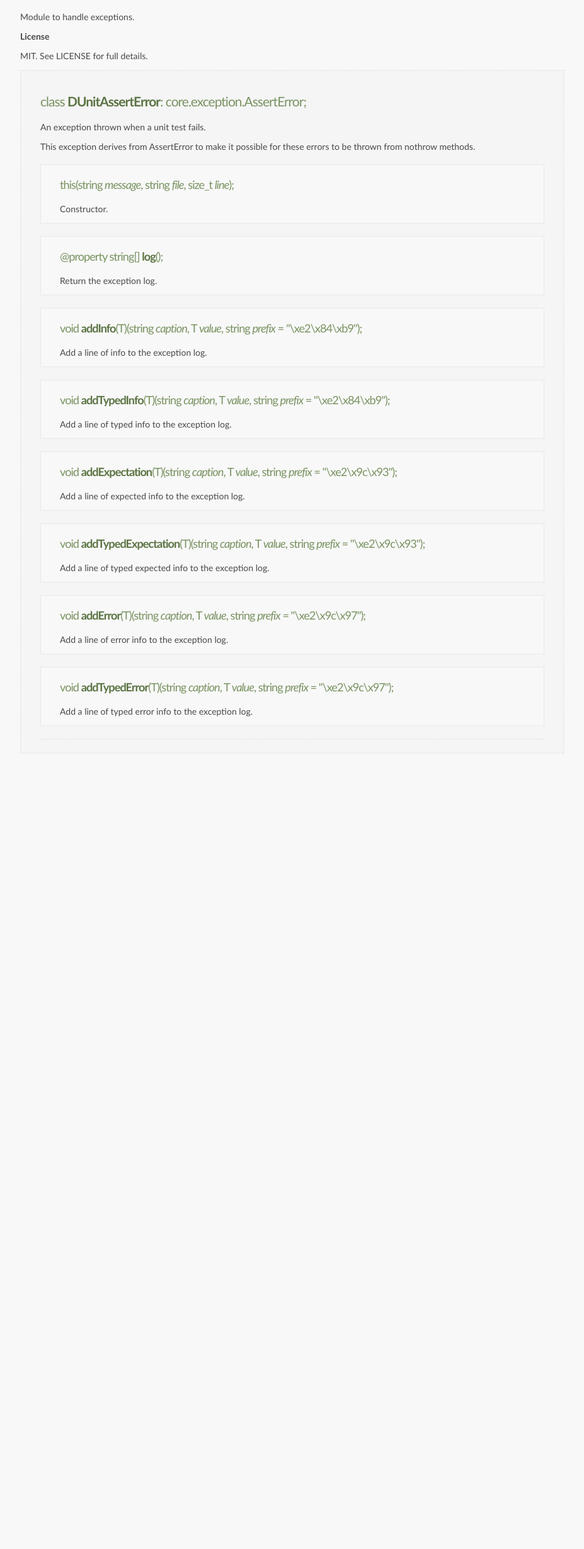
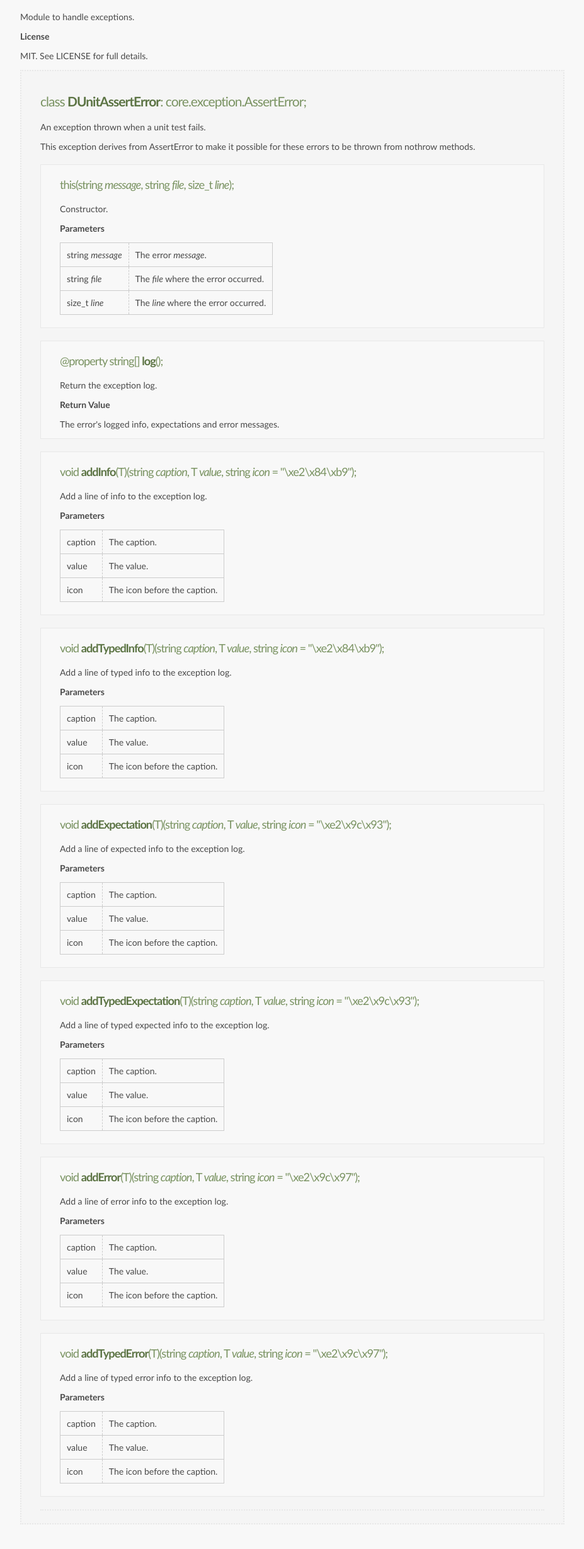
Before and after one commit to nomad-software/dunit, a website: page docs/error.html in a window 1280 px wide. Shown: the part 62-2522 px from the top of the page at 63% size, without its empty margins (176-1103 px from the left). Before the commit the page ends 1317 px from the top, so only its background shows below. Drawn offline with Linux system fonts and the light colour scheme; a web font is replaced by a local one.

Commit message:
Refactored some code to provide a better base for future extension and maintainability.

```diff
--- a/docs/error.html
+++ b/docs/error.html
@@ -21,42 +21,100 @@
 </div>
 <div class="class-members"><h2><a name="DUnitAssertError.this"></a> this(string <em>message</em>, string <em>file</em>, size_t <em>line</em>);
 </h2>
-<div class="declaration-description"><div class="sections"><p>Constructor.</p>
+<div class="declaration-description"><div class="sections"><p>Constructor.
+</p>
+<h3>Parameters</h3><table class="parameter-list"><tr><td>string <em>message</em></td>
+<td>The error <em>message</em>.</td></tr>
+<tr><td>string <em>file</em></td>
+<td>The <em>file</em> where the error occurred.</td></tr>
+<tr><td>size_t <em>line</em></td>
+<td>The <em>line</em> where the error occurred.</td></tr>
+</table>
 </div>
 </div>
 <h2><a name="DUnitAssertError.log"></a>@property string[] <span class="symbol">log</span>();
 </h2>
-<div class="declaration-description"><div class="sections"><p>Return the exception <span class="symbol">log</span>.</p>
+<div class="declaration-description"><div class="sections"><p>Return the exception <span class="symbol">log</span>.
+</p>
+<h3>Return Value</h3><p>The error's logged info, expectations and error messages.</p>
 </div>
 </div>
-<h2><a name="DUnitAssertError.addInfo"></a>void <span class="symbol">addInfo</span>(T)(string <em>caption</em>, T <em>value</em>, string <em>prefix</em> = "\xe2\x84\xb9");
+<h2><a name="DUnitAssertError.addInfo"></a>void <span class="symbol">addInfo</span>(T)(string <em>caption</em>, T <em>value</em>, string <em>icon</em> = "\xe2\x84\xb9");
 </h2>
-<div class="declaration-description"><div class="sections"><p>Add a line of info to the exception log.</p>
+<div class="declaration-description"><div class="sections"><p>Add a line of info to the exception log.
+</p>
+<h3>Parameters</h3><table class="parameter-list"><tr><td>caption</td>
+<td>The caption.</td></tr>
+<tr><td>value</td>
+<td>The value.</td></tr>
+<tr><td>icon</td>
+<td>The icon before the caption.</td></tr>
+</table>
 </div>
 </div>
-<h2><a name="DUnitAssertError.addTypedInfo"></a>void <span class="symbol">addTypedInfo</span>(T)(string <em>caption</em>, T <em>value</em>, string <em>prefix</em> = "\xe2\x84\xb9");
+<h2><a name="DUnitAssertError.addTypedInfo"></a>void <span class="symbol">addTypedInfo</span>(T)(string <em>caption</em>, T <em>value</em>, string <em>icon</em> = "\xe2\x84\xb9");
 </h2>
-<div class="declaration-description"><div class="sections"><p>Add a line of typed info to the exception log.</p>
+<div class="declaration-description"><div class="sections"><p>Add a line of typed info to the exception log.
+</p>
+<h3>Parameters</h3><table class="parameter-list"><tr><td>caption</td>
+<td>The caption.</td></tr>
+<tr><td>value</td>
+<td>The value.</td></tr>
+<tr><td>icon</td>
+<td>The icon before the caption.</td></tr>
+</table>
 </div>
 </div>
-<h2><a name="DUnitAssertError.addExpectation"></a>void <span class="symbol">addExpectation</span>(T)(string <em>caption</em>, T <em>value</em>, string <em>prefix</em> = "\xe2\x9c\x93");
+<h2><a name="DUnitAssertError.addExpectation"></a>void <span class="symbol">addExpectation</span>(T)(string <em>caption</em>, T <em>value</em>, string <em>icon</em> = "\xe2\x9c\x93");
 </h2>
-<div class="declaration-description"><div class="sections"><p>Add a line of expected info to the exception log.</p>
+<div class="declaration-description"><div class="sections"><p>Add a line of expected info to the exception log.
+</p>
+<h3>Parameters</h3><table class="parameter-list"><tr><td>caption</td>
+<td>The caption.</td></tr>
+<tr><td>value</td>
+<td>The value.</td></tr>
+<tr><td>icon</td>
+<td>The icon before the caption.</td></tr>
+</table>
 </div>
 </div>
-<h2><a name="DUnitAssertError.addTypedExpectation"></a>void <span class="symbol">addTypedExpectation</span>(T)(string <em>caption</em>, T <em>value</em>, string <em>prefix</em> = "\xe2\x9c\x93");
+<h2><a name="DUnitAssertError.addTypedExpectation"></a>void <span class="symbol">addTypedExpectation</span>(T)(string <em>caption</em>, T <em>value</em>, string <em>icon</em> = "\xe2\x9c\x93");
 </h2>
-<div class="declaration-description"><div class="sections"><p>Add a line of typed expected info to the exception log.</p>
+<div class="declaration-description"><div class="sections"><p>Add a line of typed expected info to the exception log.
+</p>
+<h3>Parameters</h3><table class="parameter-list"><tr><td>caption</td>
+<td>The caption.</td></tr>
+<tr><td>value</td>
+<td>The value.</td></tr>
+<tr><td>icon</td>
+<td>The icon before the caption.</td></tr>
+</table>
 </div>
 </div>
-<h2><a name="DUnitAssertError.addError"></a>void <span class="symbol">addError</span>(T)(string <em>caption</em>, T <em>value</em>, string <em>prefix</em> = "\xe2\x9c\x97");
+<h2><a name="DUnitAssertError.addError"></a>void <span class="symbol">addError</span>(T)(string <em>caption</em>, T <em>value</em>, string <em>icon</em> = "\xe2\x9c\x97");
 </h2>
-<div class="declaration-description"><div class="sections"><p>Add a line of error info to the exception log.</p>
+<div class="declaration-description"><div class="sections"><p>Add a line of error info to the exception log.
+</p>
+<h3>Parameters</h3><table class="parameter-list"><tr><td>caption</td>
+<td>The caption.</td></tr>
+<tr><td>value</td>
+<td>The value.</td></tr>
+<tr><td>icon</td>
+<td>The icon before the caption.</td></tr>
+</table>
 </div>
 </div>
-<h2><a name="DUnitAssertError.addTypedError"></a>void <span class="symbol">addTypedError</span>(T)(string <em>caption</em>, T <em>value</em>, string <em>prefix</em> = "\xe2\x9c\x97");
+<h2><a name="DUnitAssertError.addTypedError"></a>void <span class="symbol">addTypedError</span>(T)(string <em>caption</em>, T <em>value</em>, string <em>icon</em> = "\xe2\x9c\x97");
 </h2>
-<div class="declaration-description"><div class="sections"><p>Add a line of typed error info to the exception log.</p>
+<div class="declaration-description"><div class="sections"><p>Add a line of typed error info to the exception log.
+</p>
+<h3>Parameters</h3><table class="parameter-list"><tr><td>caption</td>
+<td>The caption.</td></tr>
+<tr><td>value</td>
+<td>The value.</td></tr>
+<tr><td>icon</td>
+<td>The icon before the caption.</td></tr>
+</table>
 </div>
 </div>
 </div>
```
Also changed, not shown: docs/console.html (+48 -14 lines), docs/moduleresult.html (added, +49 -0 lines), docs/moduleresultcollection.html (added, +68 -0 lines), docs/result.html (deleted, +0 -49 lines), README.md, 8 other files.
